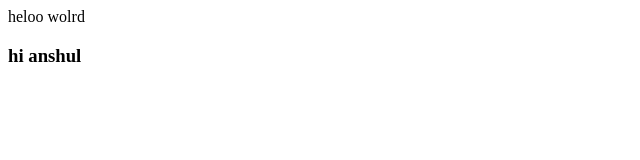
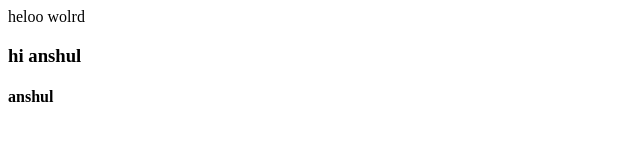
Before and after one commit to anshurwtanshu/gitdemo, a plain HTML site: page index.html in a window 1280 px wide. Shown: the full height of the page, 0-640 px from the left. Drawn offline with Linux system fonts and the light colour scheme.

Commit message:
new heading

```diff
--- a/index.html
+++ b/index.html
@@ -1,2 +1,3 @@
 <p> heloo wolrd</p>
 <H3>hi anshul</H3>
+<h4>anshul</h4>
```
